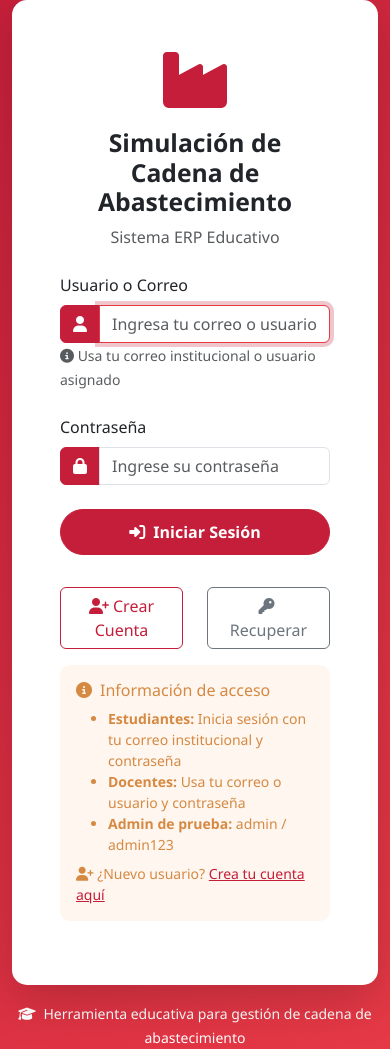
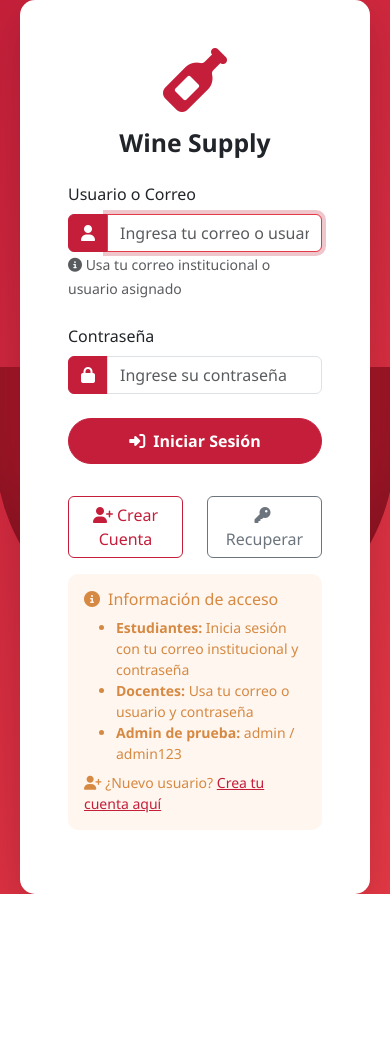
Before and after one commit to andressalazar08/supply_chain_app, a Flask app: page /auth/login in a window 390 px wide. Shown: the part 96-1145 px from the top of the page. After the commit the page ends 990 px from the top, so only its background shows below. Run offline with Flask 3, Linux system fonts and the light colour scheme; some libraries are stand-ins or nearby versions.

Commit message:
Rebrand login to Wine Supply with wine bottle SVG and red arch
- Update login.html: new Wine Supply branding, wine bottle icon,
  SVG inline wine bottles (4-bottle groups left/right),
  red arch background using CSS clip-path
- Update base.html: change title to 'Wine Supply'
- Maintain all authentication functionality unchanged
- Mobile responsive design with graceful degradation

```diff
--- a/fullstack/templates/auth/login.html
+++ b/fullstack/templates/auth/login.html
@@ -1,17 +1,87 @@
 {% extends "base.html" %}
 
-{% block title %}Iniciar Sesión - ERP Educativo{% endblock %}
+{% block title %}Iniciar Sesión - Wine Supply{% endblock %}
 
 {% block content %}
-<div class="container">
-    <div class="row justify-content-center align-items-center" style="min-height: 90vh;">
-        <div class="col-md-5">
+<div class="login-container">
+    <!-- Botellas en lado izquierdo -->
+    <div class="bottles-left">
+        <svg viewBox="0 0 200 400" xmlns="http://www.w3.org/2000/svg" class="bottle-group">
+            <!-- Botella 1 (trasera, rojo tinto) -->
+            <g transform="translate(20, 80)">
+                <rect x="8" y="0" width="14" height="20" fill="#8B4513" rx="2"/><!-- Tapón -->
+                <rect x="5" y="20" width="20" height="80" fill="#722f37" rx="3"/><!-- Cuerpo -->
+                <ellipse cx="15" cy="20" rx="10" ry="5" fill="#6b2a31"/><!-- Cuello -->
+                <path d="M 8 95 Q 5 105 8 115" stroke="#722f37" stroke-width="0.5" fill="none"/>
+            </g>
+            <!-- Botella 2 (blanco) -->
+            <g transform="translate(50, 100)">
+                <rect x="8" y="0" width="14" height="20" fill="#8B4513" rx="2"/>
+                <rect x="5" y="20" width="20" height="80" fill="#f4e4c1" rx="3"/>
+                <ellipse cx="15" cy="20" rx="10" ry="5" fill="#e8d4a8"/>
+                <path d="M 8 95 Q 5 105 8 115" stroke="#f4e4c1" stroke-width="0.5" fill="none"/>
+            </g>
+            <!-- Botella 3 (rosado) -->
+            <g transform="translate(80, 120)">
+                <rect x="8" y="0" width="14" height="20" fill="#8B4513" rx="2"/>
+                <rect x="5" y="20" width="20" height="80" fill="#F1A5C4" rx="3"/>
+                <ellipse cx="15" cy="20" rx="10" ry="5" fill="#E591B5"/>
+                <path d="M 8 95 Q 5 105 8 115" stroke="#F1A5C4" stroke-width="0.5" fill="none"/>
+            </g>
+            <!-- Botella 4 (tinto oscuro, adelante) -->
+            <g transform="translate(35, 140)">
+                <rect x="8" y="0" width="14" height="20" fill="#8B4513" rx="2"/>
+                <rect x="5" y="20" width="20" height="80" fill="#8B0000" rx="3"/>
+                <ellipse cx="15" cy="20" rx="10" ry="5" fill="#700000"/>
+                <path d="M 8 95 Q 5 105 8 115" stroke="#8B0000" stroke-width="0.5" fill="none"/>
+            </g>
+        </svg>
+    </div>
+
+    <!-- Botellas en lado derecho (espejo) -->
+    <div class="bottles-right">
+        <svg viewBox="0 0 200 400" xmlns="http://www.w3.org/2000/svg" class="bottle-group" style="transform: scaleX(-1);">
+            <!-- Botella 1 (trasera, rojo tinto) -->
+            <g transform="translate(20, 80)">
+                <rect x="8" y="0" width="14" height="20" fill="#8B4513" rx="2"/>
+                <rect x="5" y="20" width="20" height="80" fill="#722f37" rx="3"/>
+                <ellipse cx="15" cy="20" rx="10" ry="5" fill="#6b2a31"/>
+                <path d="M 8 95 Q 5 105 8 115" stroke="#722f37" stroke-width="0.5" fill="none"/>
+            </g>
+            <!-- Botella 2 (blanco) -->
+            <g transform="translate(50, 100)">
+                <rect x="8" y="0" width="14" height="20" fill="#8B4513" rx="2"/>
+                <rect x="5" y="20" width="20" height="80" fill="#f4e4c1" rx="3"/>
+                <ellipse cx="15" cy="20" rx="10" ry="5" fill="#e8d4a8"/>
+                <path d="M 8 95 Q 5 105 8 115" stroke="#f4e4c1" stroke-width="0.5" fill="none"/>
+            </g>
+            <!-- Botella 3 (rosado) -->
+            <g transform="translate(80, 120)">
+                <rect x="8" y="0" width="14" height="20" fill="#8B4513" rx="2"/>
+                <rect x="5" y="20" width="20" height="80" fill="#F1A5C4" rx="3"/>
+                <ellipse cx="15" cy="20" rx="10" ry="5" fill="#E591B5"/>
+                <path d="M 8 95 Q 5 105 8 115" stroke="#F1A5C4" stroke-width="0.5" fill="none"/>
+            </g>
+            <!-- Botella 4 (tinto oscuro, adelante) -->
+            <g transform="translate(35, 140)">
+                <rect x="8" y="0" width="14" height="20" fill="#8B4513" rx="2"/>
+                <rect x="5" y="20" width="20" height="80" fill="#8B0000" rx="3"/>
+                <ellipse cx="15" cy="20" rx="10" ry="5" fill="#700000"/>
+                <path d="M 8 95 Q 5 105 8 115" stroke="#8B0000" stroke-width="0.5" fill="none"/>
+            </g>
+        </svg>
+    </div>
+
+    <!-- Arco rojo en el centro -->
+    <div class="wine-arch"></div>
+
+    <!-- Card de login centro -->
+    <div class="login-card">
         <div class="card shadow-lg">
             <div class="card-body p-5">
                 <div class="text-center mb-4">
-                        <i class="fas fa-industry fa-4x text-primary mb-3"></i>
-                        <h2 class="fw-bold">Simulación de Cadena de Abastecimiento</h2>
-                        <p class="text-muted">Sistema ERP Educativo</p>
+                    <i class="fas fa-wine-bottle fa-4x text-primary mb-3"></i>
+                    <h2 class="fw-bold">Wine Supply</h2>
                 </div>
 
                 <form method="POST" action="{{ url_for('auth.login') }}">
@@ -67,24 +137,77 @@
                 </div>
             </div>
         </div>
-
-            <div class="text-center mt-3 text-white">
-                <small>
-                    <i class="fas fa-graduation-cap me-1"></i>
-                    Herramienta educativa para gestión de cadena de abastecimiento
-                </small>
-            </div>
-        </div>
     </div>
 </div>
 
 <style>
     body {
         background: linear-gradient(135deg, #c41e3a 0%, #e63946 100%);
+        margin: 0;
+        padding: 0;
+        overflow-x: hidden;
+    }
+
+    .login-container {
+        position: relative;
+        display: flex;
+        justify-content: center;
+        align-items: center;
+        min-height: 100vh;
+        width: 100%;
+    }
+
+    /* Arco rojo en el centro */
+    .wine-arch {
+        position: absolute;
+        width: 600px;
+        height: 600px;
+        background: #a81729;
+        border-radius: 0 0 600px 600px;
+        clip-path: polygon(0 30%, 100% 30%, 100% 100%, 0 100%);
+        z-index: 1;
+        box-shadow: inset 0 -20px 40px rgba(0, 0, 0, 0.2);
+    }
+
+    /* Botellas lado izquierdo */
+    .bottles-left {
+        position: absolute;
+        left: 5%;
+        top: 50%;
+        transform: translateY(-50%);
+        width: 120px;
+        height: 300px;
+        z-index: 2;
+    }
+
+    .bottle-group {
+        width: 100%;
+        height: 100%;
+        filter: drop-shadow(2px 4px 8px rgba(0, 0, 0, 0.3));
+    }
+
+    /* Botellas lado derecho */
+    .bottles-right {
+        position: absolute;
+        right: 5%;
+        top: 50%;
+        transform: translateY(-50%);
+        width: 120px;
+        height: 300px;
+        z-index: 2;
+    }
+
+    /* Card de login */
+    .login-card {
+        position: relative;
+        z-index: 3;
+        max-width: 450px;
+        width: 90%;
     }
 
     .card {
         border-radius: 15px;
+        border: none;
     }
 
     .input-group-text {
@@ -117,5 +240,25 @@
     .text-primary {
         color: #c41e3a !important;
     }
+
+    /* Responsive */
+    @media (max-width: 768px) {
+        .bottles-left,
+        .bottles-right {
+            opacity: 0.3;
+            width: 80px;
+            height: 200px;
+        }
+
+        .wine-arch {
+            width: 400px;
+            height: 400px;
+        }
+
+        .login-card {
+            max-width: 100%;
+            margin: 0 20px;
+        }
+    }
 </style>
 {% endblock %}
--- a/fullstack/templates/base.html
+++ b/fullstack/templates/base.html
@@ -3,7 +3,7 @@
 <head>
     <meta charset="UTF-8">
     <meta name="viewport" content="width=device-width, initial-scale=1.0">
-    <title>{% block title %}Simulación de la Cadena de Abastecimiento{% endblock %}</title>
+    <title>{% block title %}Wine Supply{% endblock %}</title>
 
     <!-- Bootstrap CSS -->
     <link href="https://cdn.jsdelivr.net/npm/bootstrap@5.3.0/dist/css/bootstrap.min.css" rel="stylesheet">
```
Lines whose indentation alone changed are shown as unchanged.
